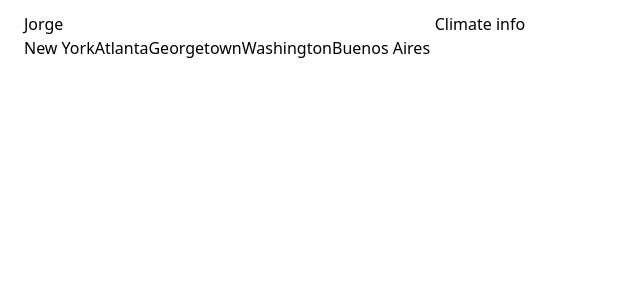
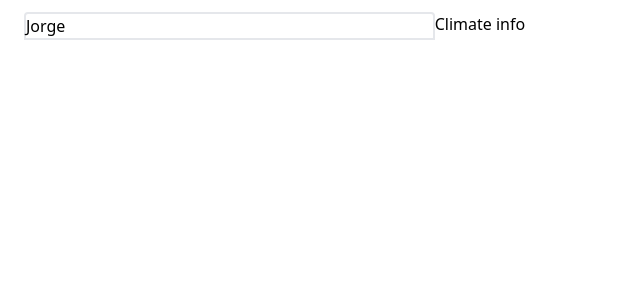
Before and after one commit to ElTupac/flow-weather-challenge, a Next.js app: page / in a window 1280 px wide. Shown: the top 300 px of the page, without its empty margins (0-640 px from the left). Built offline with nearby package versions, Linux system fonts and the light colour scheme.

Commit message:
Created debounce function and implemented for search component

```diff
--- /dev/null
+++ b/src/components/UI/ClimateSelector/SearchInput/index.js
@@ -0,0 +1,22 @@
+import { useEffect, useRef } from "react";
+import debounceFunction from "@utils/helpers/debounceFunction";
+
+const SearchInput = ({ handleResultChanges, readonly = false, inputValue }) => {
+  const inputProps = { defaultValue: inputValue, name: "city" };
+  if (readonly) inputProps.readonly = true;
+
+  const searchOnInput = debounceFunction((e) => {
+    const { value } = e.target;
+    const searchResults = [];
+    for (let i = 0; i < 5; i++) searchResults.push(value);
+    handleResultChanges(searchResults);
+  }, 2000);
+
+  const inputRef = useRef(null);
+
+  useEffect(() => inputRef.current.focus(), []);
+
+  return <input {...inputProps} ref={inputRef} onInput={searchOnInput} />;
+};
+
+export default SearchInput;
--- a/src/components/UI/ClimateSelector/index.js
+++ b/src/components/UI/ClimateSelector/index.js
@@ -1,16 +1,19 @@
 import { useState } from "react";
+import SearchInput from "./SearchInput";
 
 const ClimateSelector = ({ selectedDefault }) => {
   const [citySelected, setCitySelected] = useState({
     cityName: selectedDefault,
   });
-  const [cityOptions] = useState([
+  const [cityOptions, setCityOptions] = useState([
     "New York",
     "Atlanta",
     "Georgetown",
     "Washington",
     "Buenos Aires",
   ]);
+  const [isSelectingCity, setIsSelectingCity] = useState(false);
+  const [isSearching, setIsSearching] = useState(false);
 
   const selectNewCity = (cityName) => {
     if (citySelected.cityName !== cityName) setCitySelected({ cityName });
@@ -19,19 +22,44 @@
   return (
     <div className="container mx-auto md:flex">
       <div className="md:w-1/3">
-        <div>
-          <p>{citySelected.cityName}</p>
-        </div>
-        <div>
-          {cityOptions.map((city) => (
-            <button
-              type="button"
+        <div
+          className={`max-h-7 overflow-hidden transition-[max-height duration-500${
+            isSelectingCity ? " !max-h-screen" : ""
+          }`}
+        >
+          <div className="border-2 rounded-t">
+            {isSearching ? (
+              <SearchInput handleResultChanges={setCityOptions} />
+            ) : (
+              <button type="button" onClick={() => setIsSelectingCity(true)}>
+                {citySelected.cityName}
+              </button>
+            )}
+          </div>
+          {cityOptions.map((city, index) => (
+            <div
+              className={`border-2 border-t-0${
+                index === cityOptions.length - 1 && isSearching
+                  ? " rounded-b"
+                  : ""
+              }`}
               key={`city-${city}`}
-              onClick={() => selectNewCity(city)}
             >
-              {city}
-            </button>
+              <button type="button" onClick={() => selectNewCity(city)}>
+                {city}
+              </button>
+            </div>
           ))}
+          {!isSearching && (
+            <div className="border-2 border-t-0 rounded-b">
+              <button
+                type="button"
+                onClick={() => setIsSearching(!isSearching)}
+              >
+                Search...
+              </button>
+            </div>
+          )}
         </div>
       </div>
       <div className="md:w-2/3">
--- /dev/null
+++ b/src/utilities/helpers/debounceFunction.ts
@@ -0,0 +1,21 @@
+const debounceFunction = (
+  func: () => void,
+  wait = 1500,
+  inmediate?: boolean
+) => {
+  let timeout;
+  function debounce(...args) {
+    const context = this;
+    const later = () => {
+      timeout = null;
+      if (!inmediate) func.apply(context, args);
+    };
+    const callNow = inmediate && !timeout;
+    clearTimeout(timeout);
+    timeout = setTimeout(later, wait);
+    if (callNow) func.apply(context, args);
+  }
+  return debounce;
+};
+
+export default debounceFunction;
```
